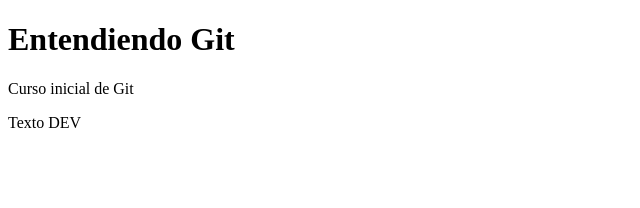
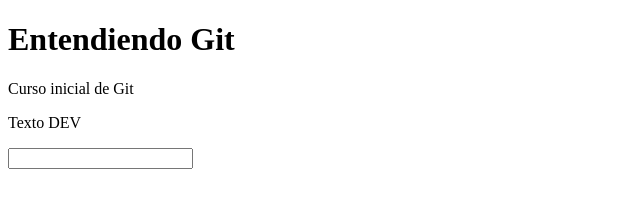
Before and after one commit to romerorf/hello-world-git, a plain HTML site: page index.html in a window 1280 px wide. Shown: the whole page, without its empty margins (0-640 px from the left). Drawn offline with Linux system fonts and the light colour scheme.

Commit message:
Formulario agregado

```diff
--- a/index.html
+++ b/index.html
@@ -9,5 +9,8 @@
     <h1>Entendiendo Git</h1>
     <p>Curso inicial de Git</p>
     <p>Texto DEV</p>
+    <form action="#" method="POST">
+        <input type="text" name="nombre">
+    </form>
 </body>
 </html>
```
